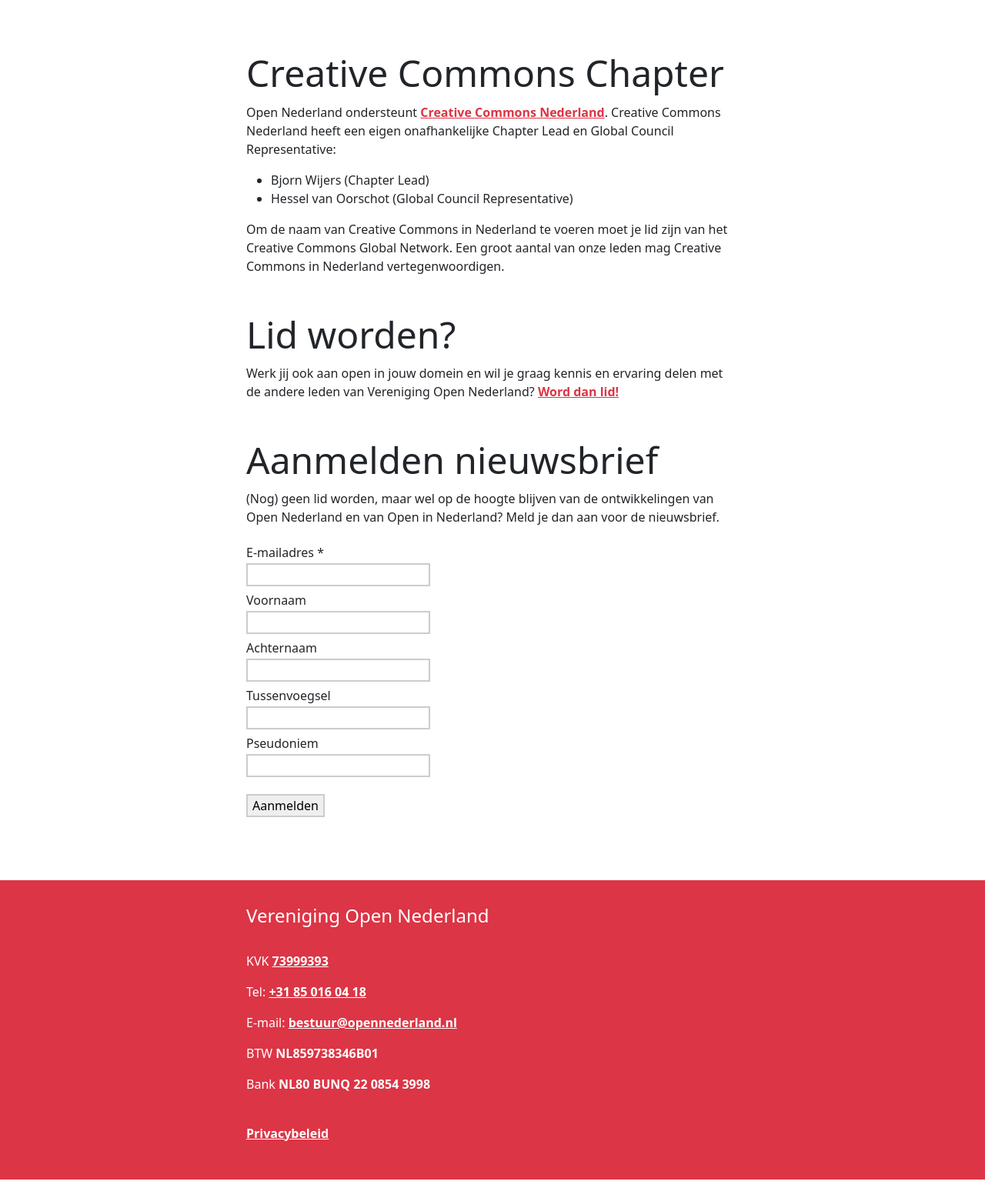
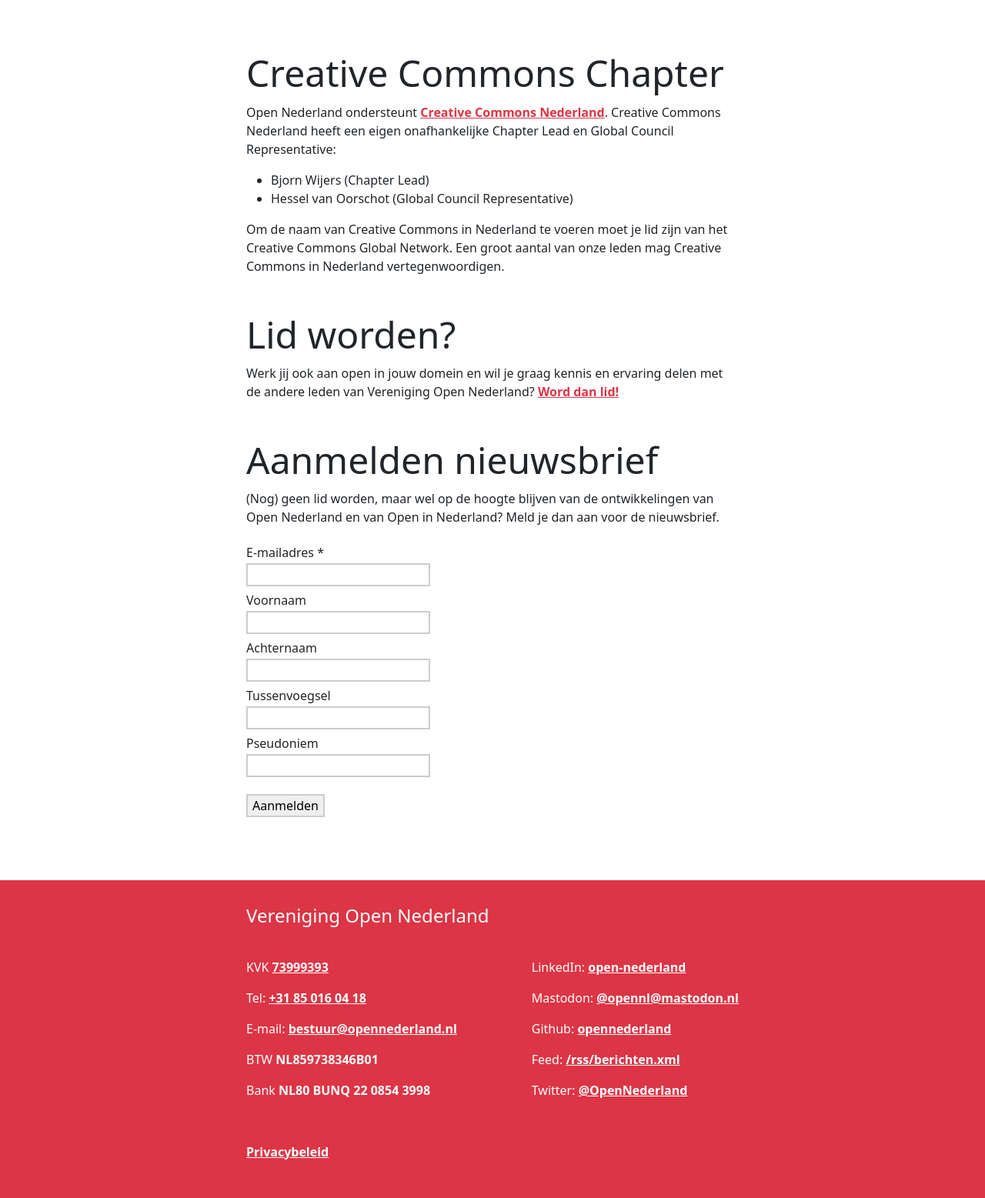
Before and after one commit to opennederland/www.opennederland.nl, a Jekyll site: the page built from index.md, in a window 1280 px wide, cut to the strip 2165-3722 px from the top of the page. Shown: the whole strip at 77% size. Built offline with Jekyll 4.4.1, drawn with Linux system fonts in a browser that asks for light colours; before the commit the page ends 3698 px from its top, so only the background shows below that.

Commit message:
add social links in footer

```diff
--- a/_includes/footer.html
+++ b/_includes/footer.html
@@ -1,12 +1,21 @@
 <div class="wrapper">
     <a name="contact"></a>
     <h4>{{ site.title }}</h4>
-    <br>
-    <p>KVK <a href="https://www.kvk.nl/bestellen/#/73999393">73999393</a></p>
-    <p>Tel: <a href="tel:+31850160418">+31 85 016 04 18</a></p>
-    <p>E-mail: <a href="mailto:bestuur@opennederland.nl">bestuur@opennederland.nl</a></p>
-    <p>BTW <b>NL859738346B01</b></p>
-    <p>Bank <b>NL80 BUNQ 22 0854 3998</b></p>
-    <br>
+    <div class="footer-box">
+        <div class="footer-box__left">
+            <p>KVK <a href="https://www.kvk.nl/bestellen/#/73999393">73999393</a></p>
+            <p>Tel: <a href="tel:+31850160418">+31 85 016 04 18</a></p>
+            <p>E-mail: <a href="mailto:bestuur@opennederland.nl">bestuur@opennederland.nl</a></p>
+            <p>BTW <b>NL859738346B01</b></p>
+            <p>Bank <b>NL80 BUNQ 22 0854 3998</b></p>
+        </div>
+        <div class="footer-box__right">
+            <p>LinkedIn: <a href="https://www.linkedin.com/company/open-nederland/">open-nederland</a></p></p>
+            <p>Mastodon: <a href="https://mastodon.nl/@opennl">@opennl@mastodon.nl</a></p>
+            <p>Github: <a href="https://github.com/opennederland/www.opennederland.nl">opennederland</a></p>
+            <p>Feed: <a href="{{ "/rss/berichten.xml" | relative_url }}">/rss/berichten.xml</a></p>
+            <p>Twitter: <a href="https://x.com/OpenNederland">@OpenNederland</a></p>
+        </div>
+    </div>
     <p><a href="{{ "/privacy" | relative_url }}">Privacybeleid</a></p>
 </div>
--- a/style.css
+++ b/style.css
@@ -120,6 +120,16 @@
     padding-left: 1em;
     font-style: italic;
 }
+.footer-box {
+    display: flex;
+    margin-top: 40px;
+    margin-bottom: 40px;
+}
+.footer-box__left {
+}
+.footer-box__right {
+    margin-left: auto;
+}
 @media screen and (max-width: 680px) {
     .wrapper {
         padding-left: 1em;
@@ -128,4 +138,10 @@
     .foto-banner__content {
         font-size: 1em;
     }
+    .footer-box {
+        display: block;
+    }
+    .footer-box__right {
+        margin-top: 40px;
+    }
 }
```
